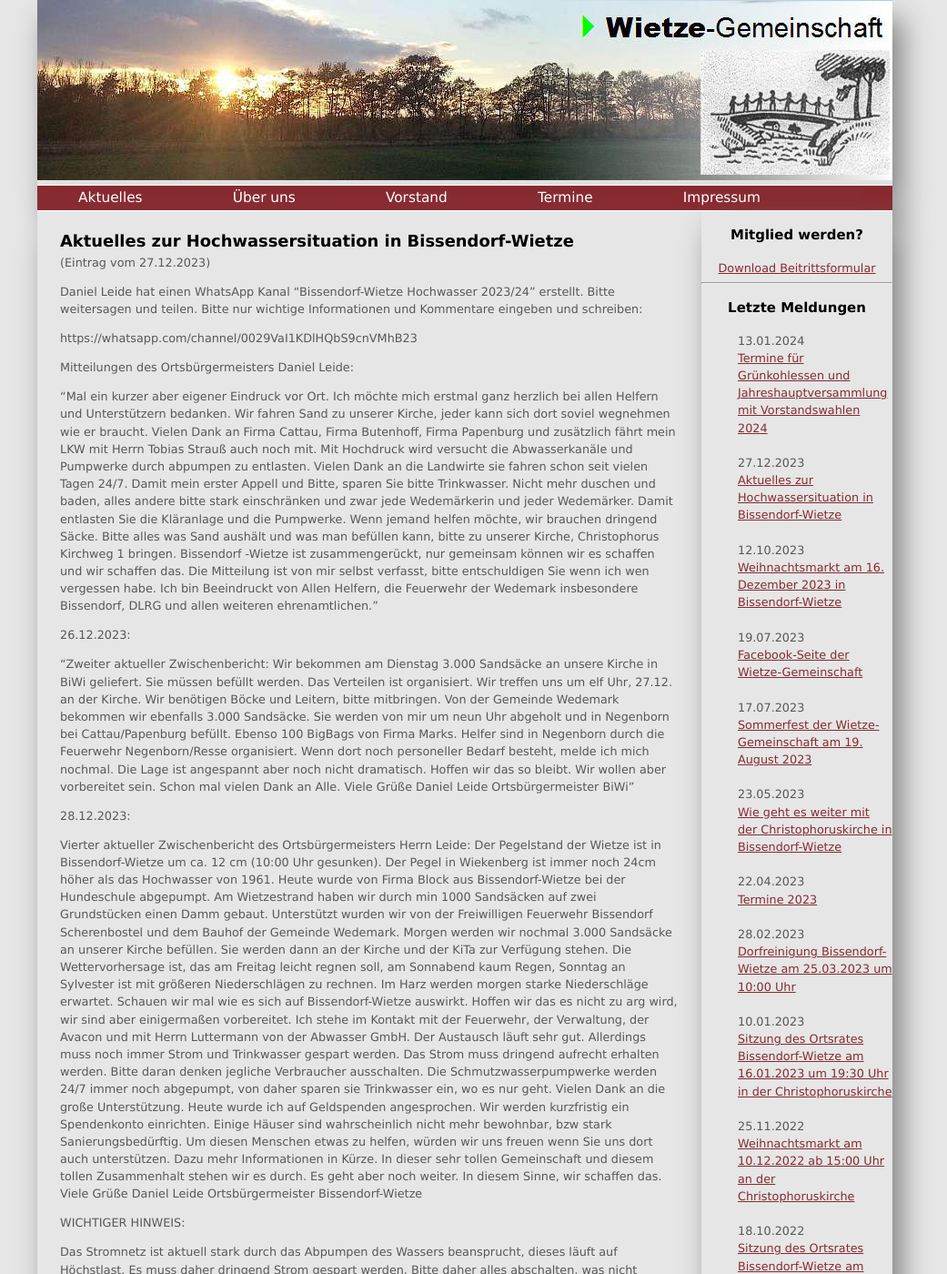
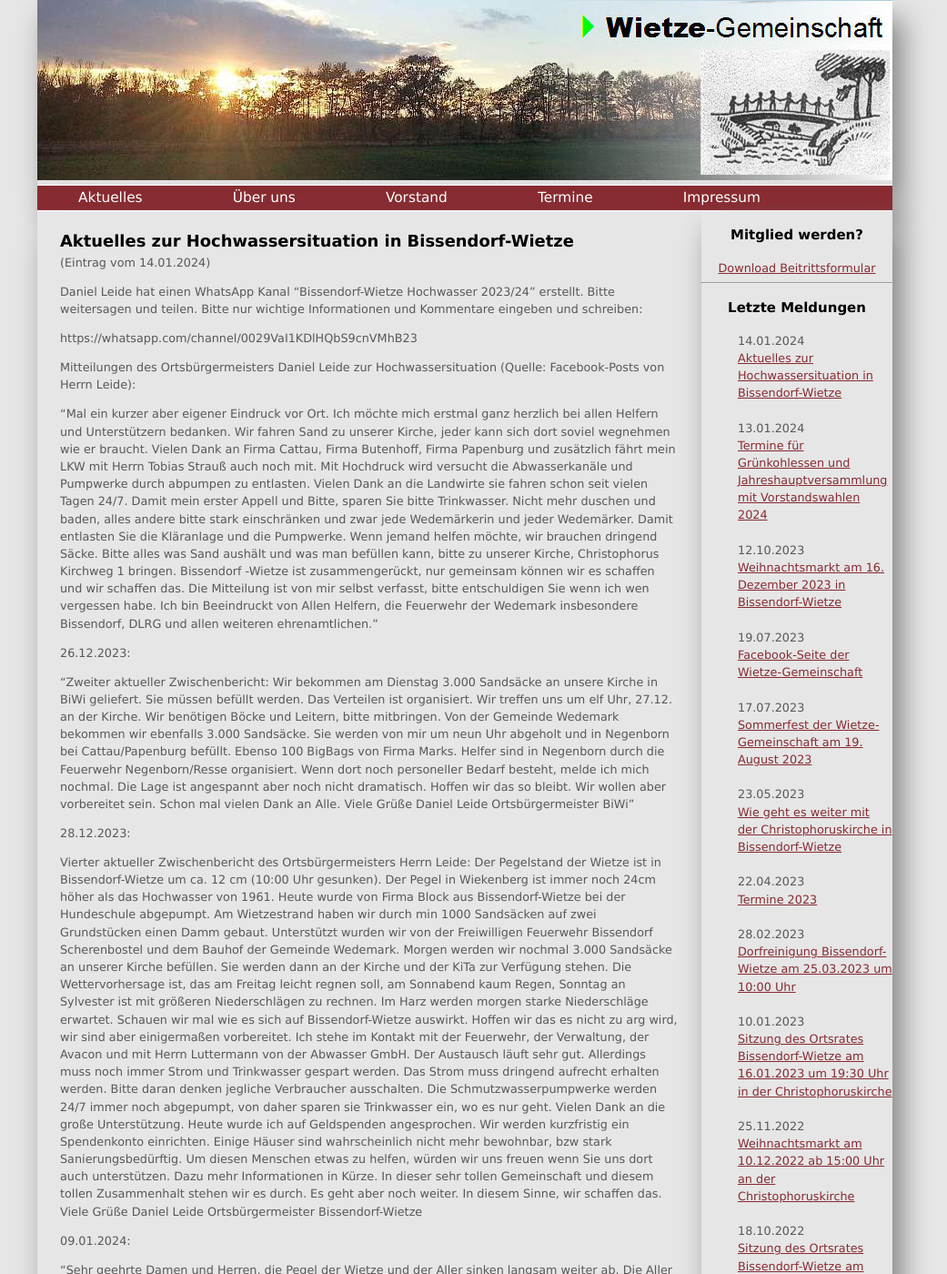
Before and after one commit to car-hei/wietzegem.github.io, a Jekyll site: the page built from _posts/2024-01-14-Aktuelles -zur-Hochwassersituation-in-Bissendorf-Wietze.md, in a window 1280 px wide and 1400 px high. Shown: the whole window at 91% size, without its empty margins (129-1170 px from the left). Built offline with Jekyll 4.4.1, drawn with Linux system fonts in a browser that asks for light colours; some of the changed text lies outside the part shown.

Commit message:
Update and rename 2023-12-27-Aktuelles -zur-Hochwassersituation-in-Bissendorf-Wietze.md to 2024-01-14-Aktuelles -zur-Hochwassersituation-in-Bissendorf-Wietze.md

```diff
--- a/_posts/2023-12-27-Aktuelles -zur-Hochwassersituation-in-Bissendorf-Wietze.md
+++ b/_posts/2024-01-14-Aktuelles -zur-Hochwassersituation-in-Bissendorf-Wietze.md
@@ -7,7 +7,7 @@ Daniel Leide hat einen WhatsApp Kanal "Bissendorf-Wietze Hochwasser 2023/24" ers
 
 https://whatsapp.com/channel/0029VaI1KDlHQbS9cnVMhB23
 
-Mitteilungen des Ortsbürgermeisters Daniel Leide:
+Mitteilungen des Ortsbürgermeisters Daniel Leide zur Hochwassersituation (Quelle: Facebook-Posts von Herrn Leide):
 
 "Mal ein kurzer aber eigener Eindruck vor Ort. Ich möchte mich erstmal ganz herzlich bei allen Helfern und Unterstützern bedanken. Wir fahren Sand zu unserer Kirche, jeder kann sich dort soviel wegnehmen wie er braucht. Vielen Dank an Firma Cattau, Firma Butenhoff, Firma Papenburg und zusätzlich fährt mein LKW mit Herrn Tobias Strauß auch noch mit.
 Mit Hochdruck wird versucht die Abwasserkanäle und Pumpwerke durch abpumpen zu entlasten. Vielen Dank an die Landwirte sie fahren schon seit vielen Tagen 24/7.
@@ -47,6 +47,15 @@ In diesem Sinne, wir schaffen das.
 Viele Grüße Daniel Leide
 Ortsbürgermeister Bissendorf-Wietze
 
+09.01.2024:
+
+"Sehr geehrte Damen und Herren,
+die Pegel der Wietze und der Aller sinken langsam weiter ab. Die Aller ist knapp unter der Meldestufe 3 (höchste Meldestufe). Die Lage scheint sich langsam zu entspannen, allerdings sind die Grundwasserstände noch relativ hoch. Wir müssen noch wachsam sein.
+Am Montag, den 15.01.2024 um 19:00 Uhr habe  ich im Bürgerhaus in Bissendorf für uns den Bürgersaal reserviert. Es soll eine Fragestunde für das Verhalten an unseren Gebäuden nach Hochwasser sein. Ein Fachmann für Bauschäden und Bausanierungen, Herr Maik Denecke aus Mellendorf, steht uns dafür zur Verfügung (kein Verkaufsgespräch). Er trägt kurz vor, so dass Ihre Fragen zu dem Thema im Vorrang stehen. Ich würde mich über eine große Teilnehmerzahl freuen.
+Es war ein großer Zusammenhalt im Dorf und nur dieser hat uns durch die Situation gebracht, diesen Zusammenhalt sollten wir weiter entwickeln und es uns für die Zukunft erleichtern. Wahrscheinlich passiert so etwas immer mal wieder, wenn auch nicht in so einem großen Ausmaß, aber wir sollten gut vorbereitet sein.
+Bis Montag und mit vielen Grüßen, Daniel Leide"
+
+
 WICHTIGER HINWEIS:
 
 Das Stromnetz ist aktuell stark durch das Abpumpen des Wassers beansprucht, dieses läuft auf Höchstlast. Es muss daher dringend Strom gespart werden. Bitte daher alles abschalten, was nicht zwingend benötigt wird.
```
